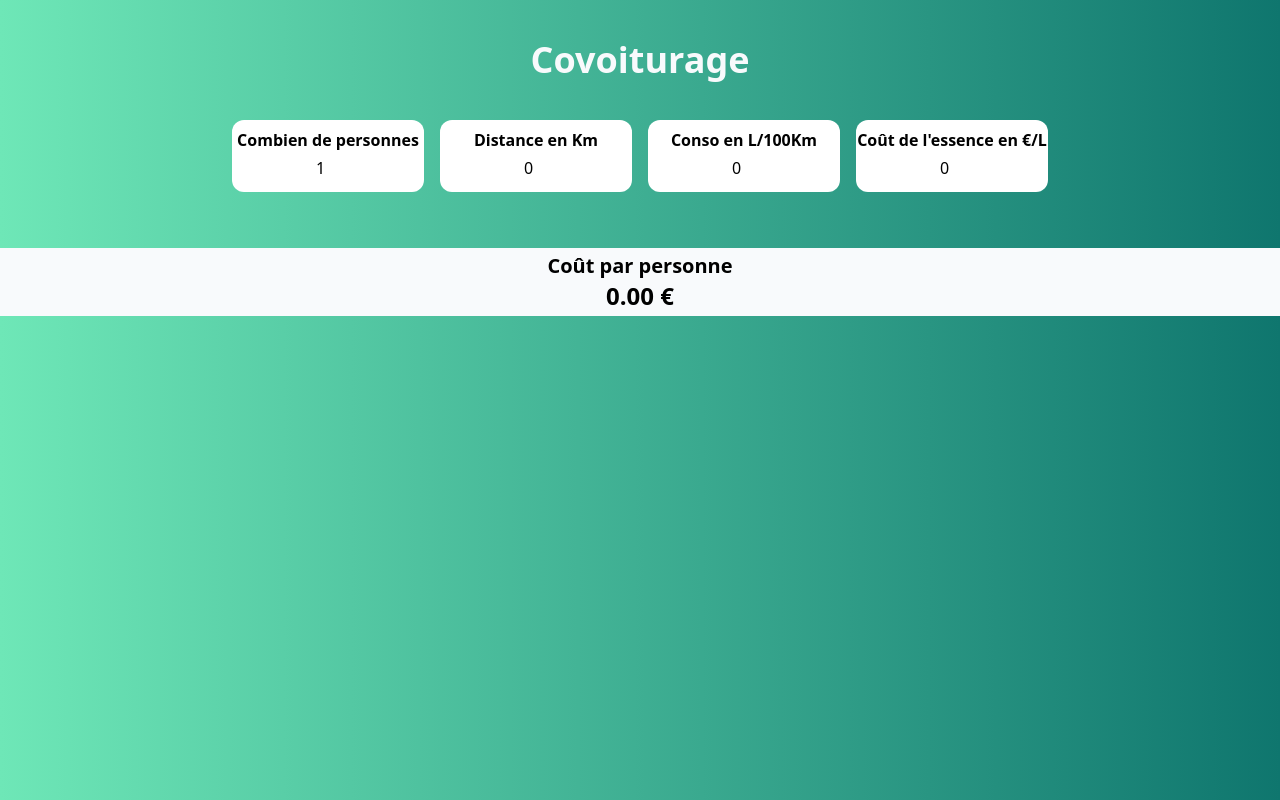
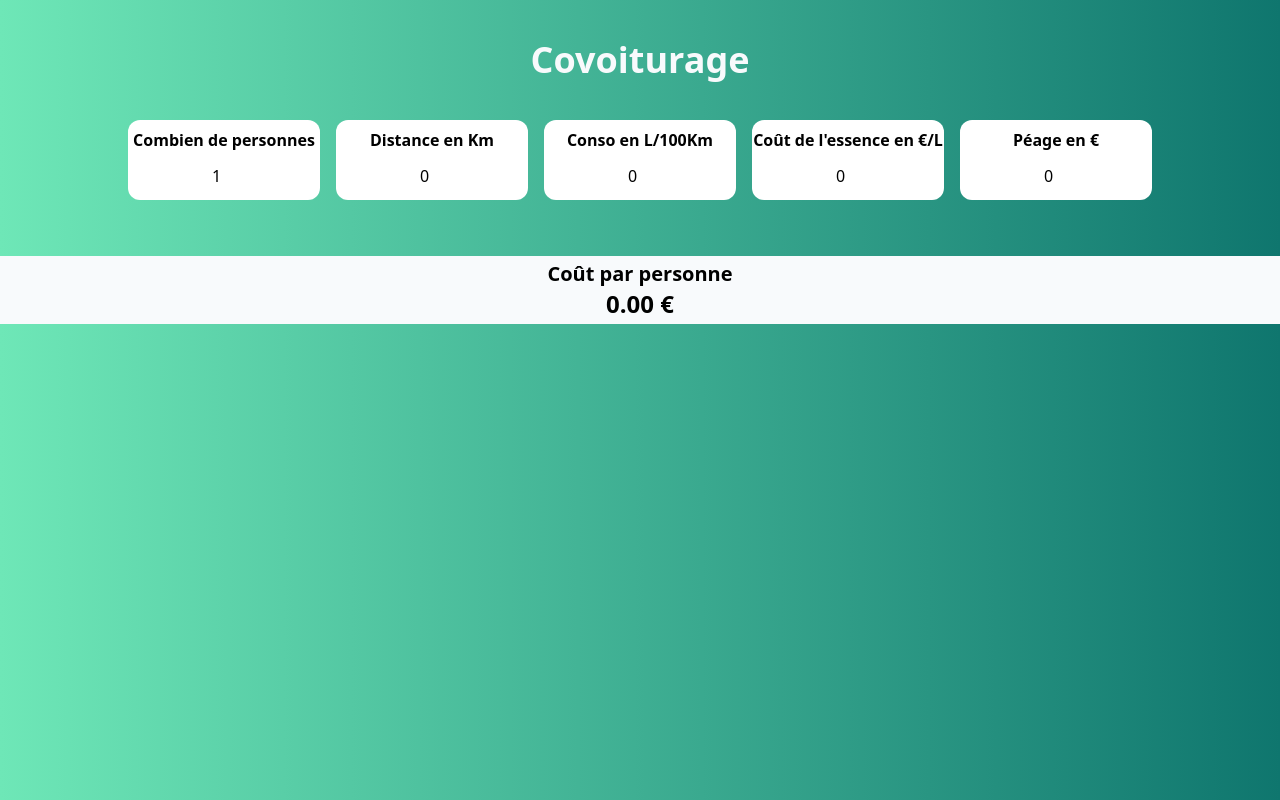
Before and after one commit to gI7DUmmY/covoiturage, a React (Create React App) app: page / in a window 1280 px wide. Built offline with nearby package versions, Linux system fonts and the light colour scheme.

Commit message:
💄 ✨ 🚀 ajout péage

```diff
--- a/src/App.js
+++ b/src/App.js
@@ -8,6 +8,7 @@ function App() {
     dist: 0,
     conso: 0,
     prix: 0,
+    peage: 0,
   })
   const [total, setTotal] = useState(0)
 
@@ -23,9 +24,11 @@ function App() {
       formData.dist >= 0 &&
       formData.conso >= 0 &&
       formData.prix >= 0 &&
+      formData.peage >= 0 &&
       setTotal(
         (
-          ((formData.dist / 100) * formData.conso * formData.prix) /
+          (formData.dist * (formData.conso / 100) * formData.prix +
+            formData.peage) /
           Math.round(formData.pers)
         ).toFixed(2)
       )
@@ -36,7 +39,7 @@ function App() {
       <h1 className='pt-10 text-4xl font-bold text-center text-slate-50'>
         Covoiturage
       </h1>
-      <form className='mt-10 flex flex-col items-center md:flex-row md:justify-center md:gap-x-4'>
+      <form className='mt-10 flex flex-col items-center md:flex-row md:justify-center md:gap-x-4 md:px-2'>
         <FormInput
           id={'pers'}
           min={1}
@@ -53,6 +56,7 @@ function App() {
           handleChange={handleChange}
           label={'Distance en Km'}
         />
+
         <FormInput
           id={'conso'}
           min={0}
@@ -60,12 +64,21 @@ function App() {
           handleChange={handleChange}
           label={'Conso en L/100Km'}
         />
+
         <FormInput
           id={'prix'}
           min={0}
           value={formData.prix}
           handleChange={handleChange}
           label={"Coût de l'essence en €/L"}
+        />
+
+        <FormInput
+          id={'peage'}
+          min={0}
+          value={formData.peage}
+          handleChange={handleChange}
+          label={'Péage en €'}
         />
       </form>
       <div className='mt-10 py-1 text-center bg-slate-50'>
--- a/src/FormInput.jsx
+++ b/src/FormInput.jsx
@@ -1,14 +1,14 @@
 const formInput = ({ id, min, max, value, handleChange, label }) => {
   return (
     <>
-      <div className='flex flex-col justify-between w-4/5 py-2 mb-4 text-center bg-white rounded-xl lg:w-48'>
+      <div className='flex flex-col justify-between w-4/5 py-2 mb-4 text-center bg-white rounded-xl md:w-44 md:h-24 lg:w-48 lg:h-20'>
         <label htmlFor={id} className='font-semibold'>
           {label}
         </label>
         <input
           type='number'
           id={id}
-          className='h-8 w-14 mx-auto text-center'
+          className='h-8 w-16 mx-auto text-center'
           min={min}
           max={max}
           value={value}
```
